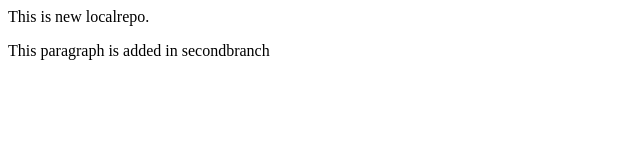
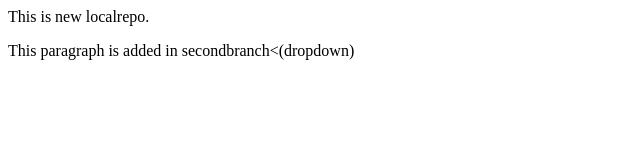
Before and after one commit to BhaumikCGithub/Localrepo, a plain HTML site: page index.html in a window 1280 px wide. Shown: the full height of the page, 0-640 px from the left. Drawn offline with Linux system fonts and the light colour scheme.

```diff
--- a/index.html
+++ b/index.html
@@ -1,2 +1,2 @@
 <p>This is new localrepo.</p>
-<p>This paragraph is added in secondbranch</p>
+<p>This paragraph is added in secondbranch<(dropdown)</p>
```
